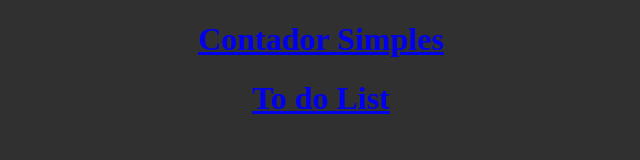
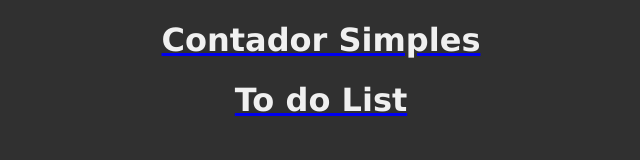
Before and after one commit to paulpessoa/JavaScript-DIO, a plain HTML site: page index.html in a window 1280 px wide. Shown: the whole page, without its empty margins (319-959 px from the left). Drawn offline with Linux system fonts and the light colour scheme.

Commit message:
classe h1

```diff
--- a/index.html
+++ b/index.html
@@ -4,13 +4,13 @@
     <meta charset="UTF-8">
     <meta http-equiv="X-UA-Compatible" content="IE=edge">
     <meta name="viewport" content="width=device-width, initial-scale=1.0">
-    <link rel="stylesheet" href="style.css">
+    <link rel="stylesheet" href="./style.css">
     <title>Aulas Java Script</title>
 </head>
 <body>
     <div class="lista-links">
-        <a href="./contador/index.html" target="_blank" rel="noopener noreferrer"><h1>Contador Simples</h1></a>
-        <a href="./to_do_list/index.html" target="_blank" rel="noopener noreferrer"><h1>To do List</h1></a>
+        <a href="./contador/index.html" target="_blank" rel="noopener noreferrer"><h1 class="titulos">Contador Simples</h1></a>
+        <a href="./to_do_list/index.html" target="_blank" rel="noopener noreferrer"><h1 class="titulos">To do List</h1></a>
     </div>
 </body>
 </html>
--- a/style.css
+++ b/style.css
@@ -8,6 +8,7 @@ div .lista-links{
     margin: 50px;
 }
 
-div .lista-links a h1 {
+.titulos {
     color: #f0f0f0;
+    font-family:'Lucida Sans', 'Lucida Sans Regular', 'Lucida Grande', 'Lucida Sans Unicode', Geneva, Verdana, sans-serif;
 }
```
